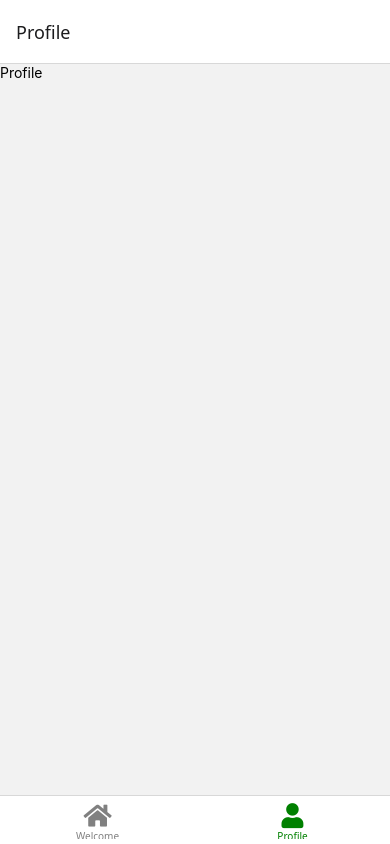
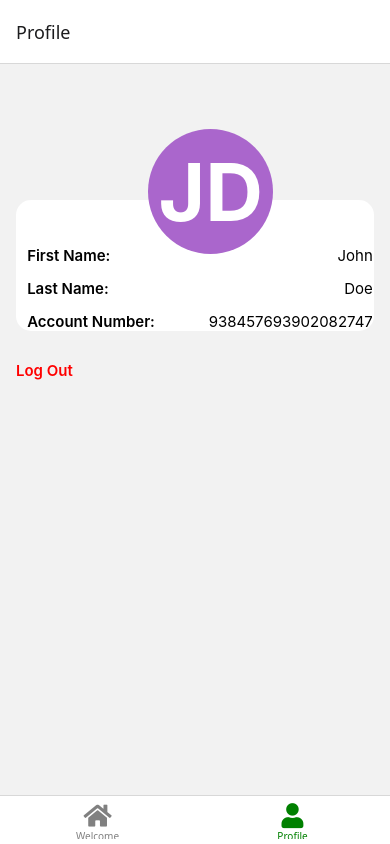
Before and after one commit to Sopulu920/paymentMobile, a React Native app: screen /Profile in a window 390 px wide. Built offline with nearby package versions, Linux system fonts and the light colour scheme.

Commit message:
[ADD] profile page

```diff
--- a/App.tsx
+++ b/App.tsx
@@ -1,3 +1,4 @@
+import { View } from 'react-native';
 import { NavigationContainer } from '@react-navigation/native';
 import { createBottomTabNavigator } from '@react-navigation/bottom-tabs';
 import FontAwesome5 from 'react-native-vector-icons/FontAwesome5';
@@ -11,20 +12,36 @@ export default function App() {
     <NavigationContainer>
       <Tab.Navigator
         initialRouteName="Home"
+        // screenOptions={({ route }) => ({
+        //   tabBarIcon: ({ color, size }) => {
+        //     let iconName: string;
+
+        //     if (route.name === 'Home') {
+        //       iconName = 'home';
+        //     } else if (route.name === 'Profile') {
+        //       iconName = 'user';
+        //     }
+
+        //     return <FontAwesome5 name={iconName!} size={size} color={color} solid />;
+        //   },
+        //   tabBarActiveTintColor: 'green',
+        //   tabBarInactiveTintColor: 'gray',
+        // })}
+        // screenLayout={}
         screenOptions={({ route }) => ({
-          tabBarIcon: ({ color, size }) => {
-            let iconName: string;
+          tabBarIcon: ({ size, color }) => {
+            let icon
 
-            if (route.name === 'Home') {
-              iconName = 'home';
-            } else if (route.name === 'Profile') {
-              iconName = 'user';
+            if (route.name === "Home") {
+              icon = "home"
+            } else if (route.name === "Profile") {
+              icon = "user"
             }
 
-            return <FontAwesome5 name={iconName!} size={size} color={color} solid />;
+            return <FontAwesome5 name={icon} size={size} color={color} solid />
           },
-          tabBarActiveTintColor: 'green',
-          tabBarInactiveTintColor: 'gray',
+          tabBarActiveTintColor: "green",
+          tabBarInactiveTintColor: "gray",
         })}
       >
         <Tab.Screen name="Home" component={Home} options={{ title: 'Welcome' }} />
--- /dev/null
+++ b/component/ProfileImage/ProfileImage.tsx
@@ -0,0 +1,86 @@
+import React, { useState, useMemo } from "react";
+import { View, Text, Image, StyleSheet, ImageStyle, ViewStyle, TextStyle } from "react-native";
+
+interface InitialsAvatarProps {
+  firstName?: string;
+  lastName?: string;
+  imageUrl?: string;
+  size?: number;
+  textColor?: string;
+  fontSize?: number;
+  style?: ViewStyle;
+  alt?: string; // not used in RN
+}
+
+const COLORS = [
+  "#FF5733", "#33B5E5", "#AA66CC", "#99CC00",
+  "#FFBB33", "#FF4444", "#0099CC", "#9933CC"
+];
+
+function getColorFromInitials(initials: string) {
+  let hash = 0;
+  for (let i = 0; i < initials.length; i++) {
+    hash = initials.charCodeAt(i) + ((hash << 5) - hash);
+  }
+  const index = Math.abs(hash) % COLORS.length;
+  return COLORS[index];
+}
+
+export const ProfileImage: React.FC<InitialsAvatarProps> = ({
+  firstName = "",
+  lastName = "",
+  imageUrl,
+  size = 40,
+  textColor = "#fff",
+  fontSize,
+  style = {},
+}) => {
+  const [imageError, setImageError] = useState(false);
+
+  const initials = `${firstName.trim()[0] || ""}${lastName.trim()[0] || ""}`.toUpperCase();
+  const showFallback = !imageUrl || imageError;
+
+  const backgroundColor = useMemo(
+    () => getColorFromInitials(initials || "?"),
+    [initials]
+  );
+
+  const containerStyle: ViewStyle = {
+    width: size,
+    height: size,
+    borderRadius: size / 2,
+    backgroundColor: showFallback ? backgroundColor : "transparent",
+    alignItems: "center",
+    justifyContent: "center",
+    overflow: "hidden",
+    ...style,
+  };
+
+  const textStyle: TextStyle = {
+    color: textColor,
+    fontSize: fontSize || size * 0.4,
+    fontWeight: "bold",
+    textTransform: "uppercase",
+  };
+
+  const imageStyle: ImageStyle = {
+    width: size,
+    height: size,
+    borderRadius: size / 2,
+    resizeMode: "cover",
+  };
+
+  return (
+    <View style={containerStyle}>
+      {!showFallback ? (
+        <Image
+          source={{ uri: imageUrl }}
+          style={imageStyle}
+          onError={() => setImageError(true)}
+        />
+      ) : (
+        <Text style={textStyle}>{initials || "?"}</Text>
+      )}
+    </View>
+  );
+};
--- a/component/index.ts
+++ b/component/index.ts
@@ -3,3 +3,4 @@ export { Card } from "./Card/Card"
 export { Row } from './Row/Row'
 export { StatCard } from "./statCard/statCard"
 export { Greetings } from "./Greeting/Greetings"
+export { ProfileImage } from "./ProfileImage/ProfileImage"
--- a/widgets/Home/index.tsx
+++ b/widgets/Home/index.tsx
@@ -47,7 +47,9 @@ export default function Home() {
     useShadowColorFromDataset: false // optional
   };
 
-  const firstName = "John Doe"
+  const firstName = "John"
+
+  const lastName = "Doe"
 
   return (
 
@@ -65,7 +67,7 @@ export default function Home() {
             bottom: 0,
             right: 0,
             left: 0,
-            opacity: 0.2,
+            opacity: 0.3,
             // zIndex: 1
           }}
         >
@@ -74,7 +76,7 @@ export default function Home() {
         <View style={styles.greet}>
 
           <Greetings
-            name={`${firstName}`}
+            name={`${firstName} ${lastName}`}
           />
 
         </View>
--- a/widgets/Profile/index.tsx
+++ b/widgets/Profile/index.tsx
@@ -1,11 +1,107 @@
-import { Text } from "react-native"
+import { View, Text, StyleSheet, Pressable } from "react-native"
+import { ProfileImage } from "@/component"
+import { Row } from "@/component"
 
-export default function Profile (){
-return(
-    <Text>
+export default function Profile() {
 
-        Profile
+    const firstName = "John"
+    const lastName = "Doe"
+    const AccountNumber = "938457693902082747"
 
-    </Text>
-)
+    return (
+        <View style={styles.container}>
+
+            <ProfileImage
+                firstName={`${firstName}`}
+                lastName={`${lastName}`}
+                size={125}
+                fontSize={80}
+                style={styles.profileImg}
+            />
+
+            <Row style={styles.profileCard}>
+
+                <View style={styles.profileContainer}>
+
+
+                    <View style={styles.textContainer}>
+
+                        <Text style={styles.fontQuestion}>First Name: </Text>
+                        <Text style={styles.fontQuestion}>Last Name: </Text>
+                        <Text style={styles.fontQuestion}>Account Number: </Text>
+
+                    </View>
+
+                    <View style={styles.textContainer}>
+
+                        <Text style={styles.fontAnswer}>{firstName}</Text>
+                        <Text style={styles.fontAnswer}>{lastName}</Text>
+                        <Text style={styles.fontAnswer}>{AccountNumber}</Text>
+
+                    </View>
+
+                </View>
+
+            </Row>
+
+            <Pressable>
+                <Text style={styles.logout}>Log Out</Text>
+            </Pressable>
+
+        </View>
+    )
 }
+
+const styles = StyleSheet.create({
+
+    container: {
+        padding: 16,
+        position: "relative",
+        top: 90,
+        // maxWidth: 650,
+        // width: "100%",
+    },
+
+    profileContainer: {
+        flexDirection: "row",
+        gap: 50,
+    },
+
+    textContainer: {
+        gap: 14,
+    },
+
+    fontQuestion: {
+        fontSize: 15,
+        fontWeight: 600,
+        textAlign:"left",
+    },
+
+    fontAnswer: {
+        fontSize: 15,
+        fontWeight: 400,
+        textAlign:"right",
+    },
+
+    logout: {
+        fontSize: 15,
+        fontWeight: 600,
+        color: "red",
+    },
+
+    profileImg: {
+        position: "absolute",
+        top: -25,
+        left: "38%",
+        zIndex: 2,
+
+    },
+
+    profileCard: {
+        // position: "relative",
+        // top: 90,
+        // zIndex: 2,
+
+    },
+
+})
--- a/widgets/index.ts
+++ b/widgets/index.ts
@@ -0,0 +1 @@
+// export { Home } from "./Home/index"
```
